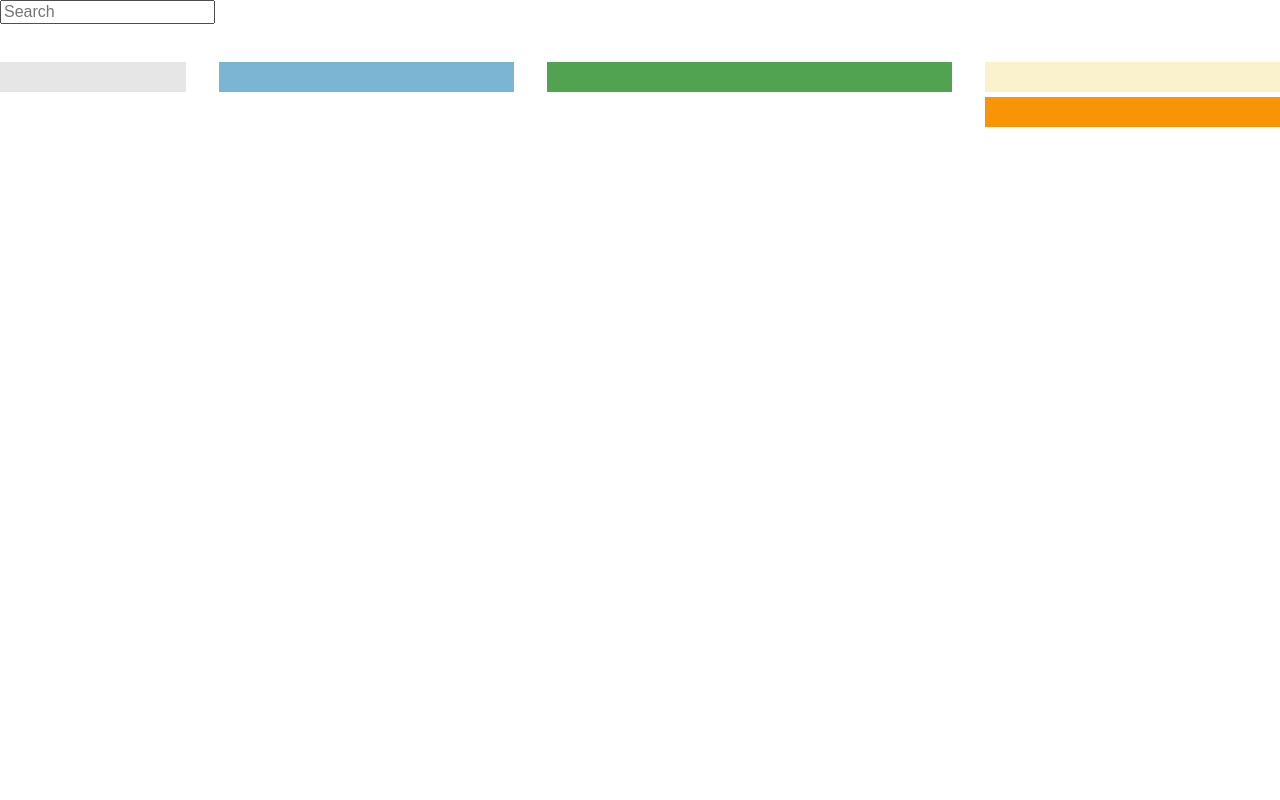
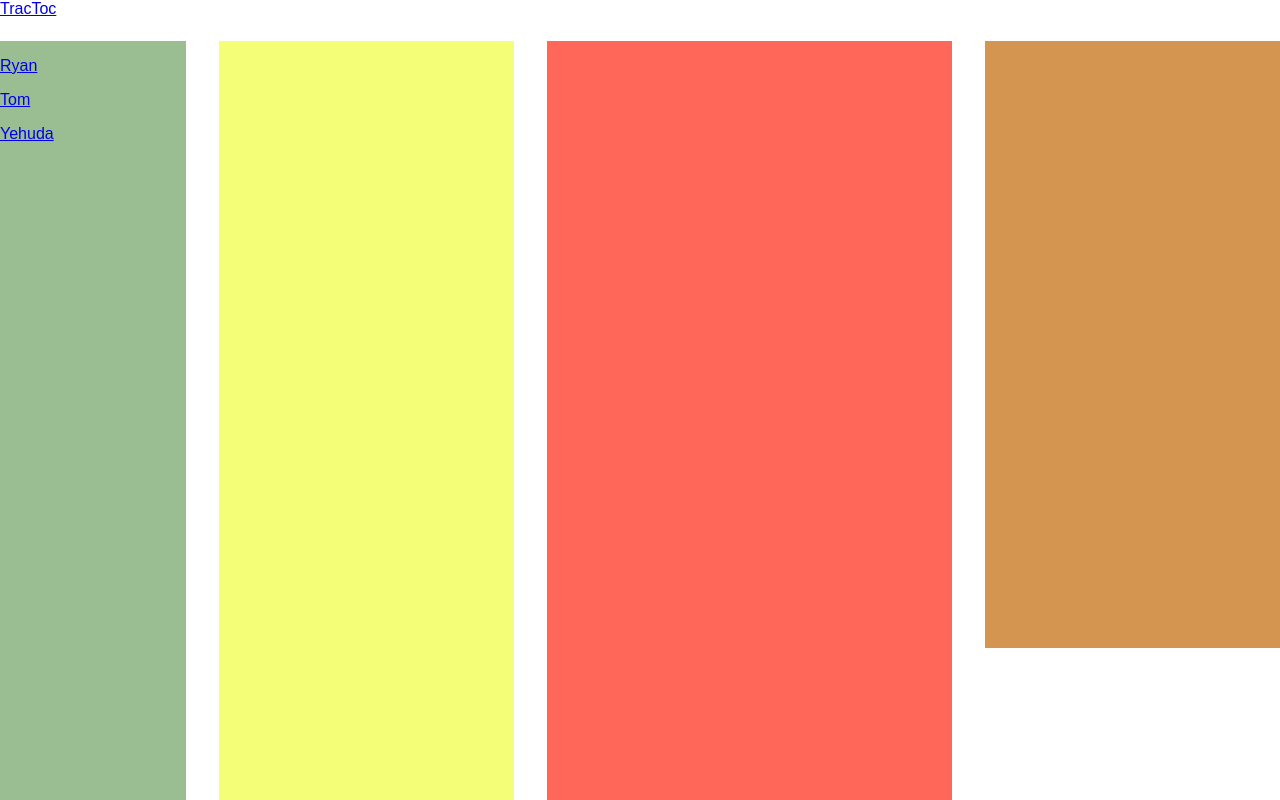
Before and after one commit to pablohgm/Router-Ember, a plain HTML site: page index.html in a window 1280 px wide. Drawn offline with Linux system fonts and the light colour scheme.

Commit message:
add navigation ember

```diff
--- a/css/style.css
+++ b/css/style.css
@@ -1,35 +1,50 @@
 /* Put your CSS here */
 html, body {
+    width: 100%;
     height: 100%;
-    margin: 0px;
+    position: absolute;
 }
 
-.left-column {
-    background-color: #e6e6e6;
+.main-container {
+    position:absolute;
+    margin-top: 41px;
+    height: auto;
+    top:0;
+    bottom:0;
+    left:0;
+    right:0;
+    padding-left: 0px !important;
+    padding-right: 0px !important;
 }
 
-.left-center-column {
-    background-color: #7ab5d3;
+.main-container .row-fluid {
+    height: 100%;
 }
 
-.right-column {
-    background-color: #faf2cc;
+.left-menu {
+    height: 100%;
+    background-color: #9abe92;
 }
 
-.right-center-column {
-    background-color: #51a351;
+.left-menu-items {
+    height: 100%;
+    background-color: #f4ff77;
 }
 
-.right-down-column{
-    background-color: #f89406;
-    margin-top: 5px;
+.center-area {
+    height: 100%;
+    background-color: #ff6759;
 }
 
-.toolbar{
-    background-color: #ffffff;
-    min-height: 62px;
+.right-menu {
+    height: 100%;
 }
 
-.row-fluid [class*="span"] {
-    /*margin-left: 0 !important;*/
+.top-menu{
+    height: 80%;
+    background-color: #d3954f;
 }
+
+.bottom-menu{
+    background-color: #5693d3;
+}
--- a/index.html
+++ b/index.html
@@ -9,24 +9,28 @@
 <body>
 
     <script type="text/x-handlebars">
-            <div class="row-fluid">
-                <div class="span12">
-                    <form class="toolbar navbar-search pull-right">
-                        <input type="text" class="search-query" placeholder="Search">
-                    </form>
+            <div class="navbar navbar-inverse navbar-fixed-top" >
+                <div class="navbar-inner" >
+                    <div class="container-fluid" >
+                        <a class="brand" href="#">TracToc</a>
+                    </div>
                 </div>
             </div>
-            <div class="container-fluid">
-                <div class="row-fluid no-space">
-                    <div class="span2 left-column"></div>
-                    <div class="span3 left-center-column"></div>
-                    <div class="span4 right-center-column"></div>
-                    <div class="span3">
+            <div class="main-container container-fluid" >
+                <div class="row-fluid">
+                    <div class="left-menu span2 nav nav-list" >
+                        {{#each model}}
+                        <p>{{#linkTo "user" this}}{{first}}{{/linkTo}}</p>
+                        {{/each}}
+                    </div>
+                    <div class="left-menu-items span3" >
+                    </div>
+                    <div class="center-area span4" >
+                        {{outlet}}
+                    </div>
+                    <div class="right-menu span3" >
                         <div class="row-fluid">
-                            <div class="span12 right-column"></div>
-                        </div>
-                        <div class="row-fluid">
-                            <div class="span12 right-column right-down-column"></div>
+                            <div class="top-menu span12"></div>
                         </div>
                     </div>
                 </div>
```
